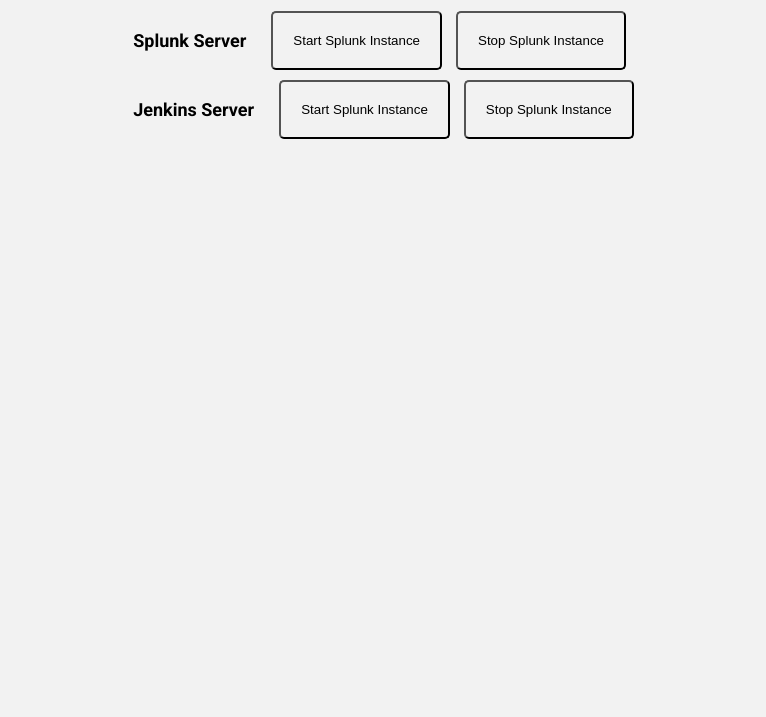
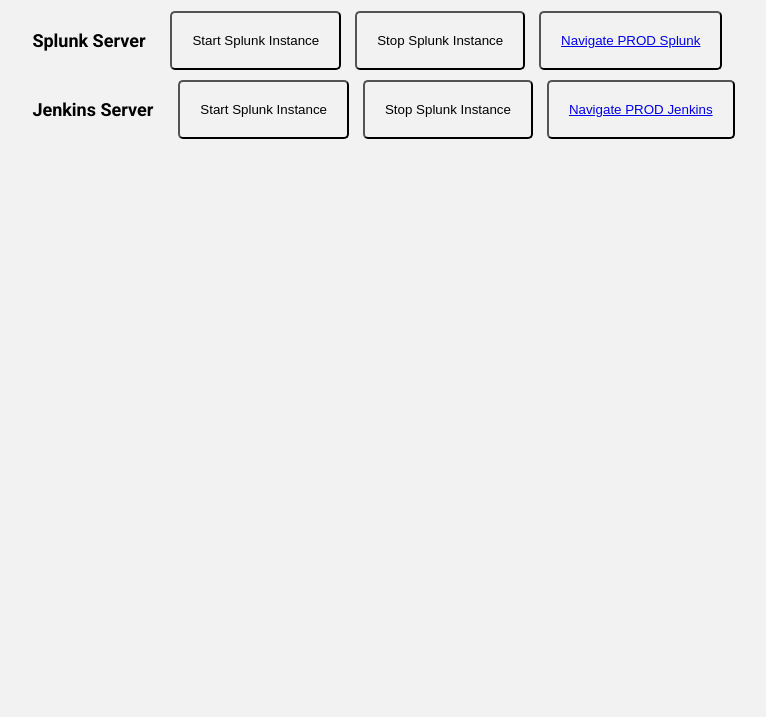
Before and after one commit to Kaliyappan1/AWS_Instances_On_And_Off-controll, a plain HTML site: page index.html in a window 1280 px wide. Shown: the part 83-800 px from the top of the page, without its empty margins (254-1020 px from the left). Drawn offline with Linux system fonts and the light colour scheme.

Commit message:
prod navigate button

```diff
--- a/index.html
+++ b/index.html
@@ -17,6 +17,9 @@
 
             <button class="button1 button" onclick="startSplunkInstance()">Start Splunk Instance</button>
             <button class="button2 button" onclick="stopSplunkInstance()">Stop Splunk Instance</button>
+
+            <button class="button1 button" ><a href="http://prod-splunk.softmania.in:8000/en-US" target="_blank">Navigate PROD Splunk</a></button>
+
         </div>
     </div>
     <div class="Instance">
@@ -28,11 +31,12 @@
 
             <button class="button1 button" onclick="startJenkinsInstance()">Start Splunk Instance</button>
             <button class="button2 button" onclick="stopJenkinsInstance()">Stop Splunk Instance</button>
+            <button class="button1 button" ><a href="http://jenkins.softmania.in:8080/" target="_blank">Navigate PROD Jenkins</a></button>
         </div>
     </div>
 
     <script>
-       const startSplunkUrl = 'https://m8vpjjh7wg.execute-api.ap-southeast-1.amazonaws.com/start/start-splunk-instance';
+        const startSplunkUrl = 'https://m8vpjjh7wg.execute-api.ap-southeast-1.amazonaws.com/start/start-splunk-instance';
         const stopSplunkUrl = 'https://m8vpjjh7wg.execute-api.ap-southeast-1.amazonaws.com/stop/stop-splunk-instance';
 
         const startJenkinskUrl = 'https://m8vpjjh7wg.execute-api.ap-southeast-1.amazonaws.com/start/Start-Jenkins';
```
